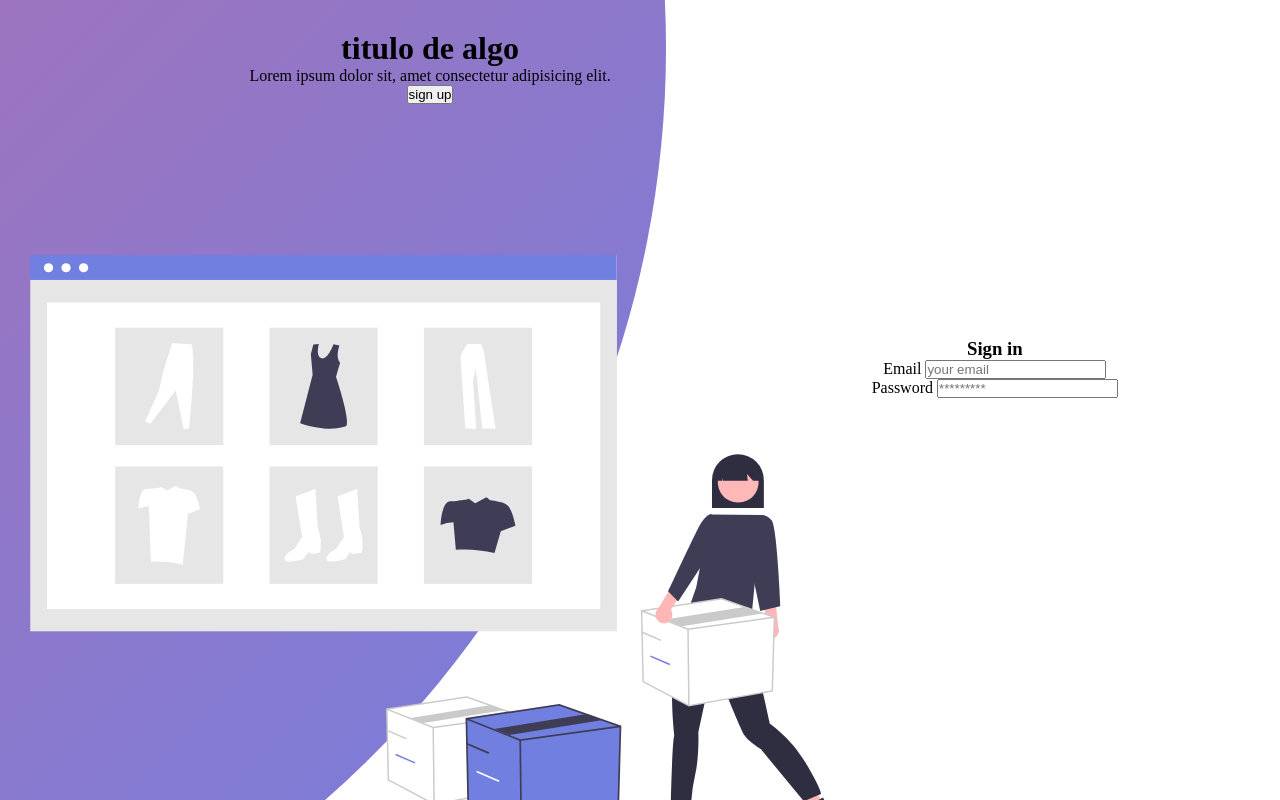
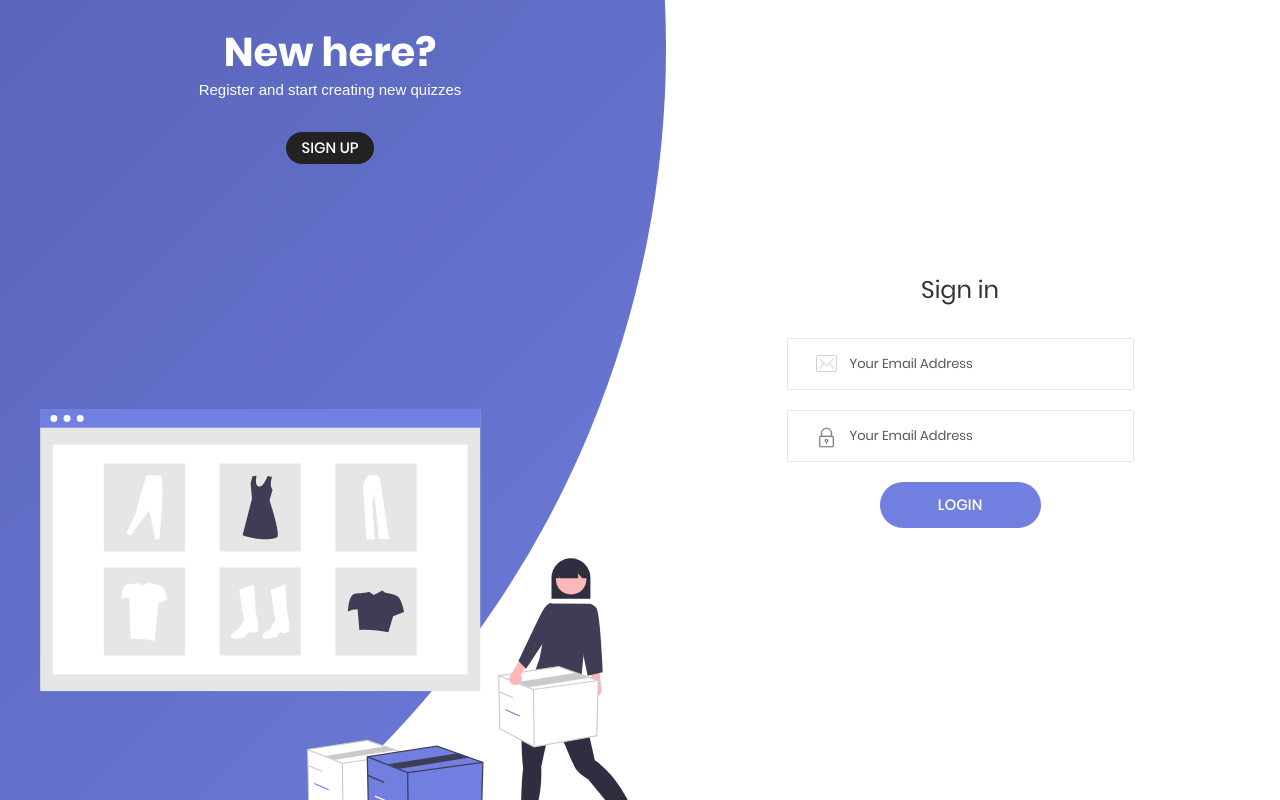
Before and after one commit to jagudelocastro19/TiendaVirtual, a PHP site: page /repo/Templay/cozastore/access.html in a window 1280 px wide. Run offline with PHP 8.4, Linux system fonts and the light colour scheme.

Commit message:
styles for access

```diff
--- a/Templay/cozastore/access.html
+++ b/Templay/cozastore/access.html
@@ -4,57 +4,154 @@
     <meta charset="UTF-8" />
     <meta http-equiv="X-UA-Compatible" content="IE=edge" />
     <meta name="viewport" content="width=device-width, initial-scale=1.0" />
-    <title>Document</title>
+    <title>Access</title>
+    <!--===============================================================================================-->
+    <link rel="icon" type="image/png" href="images/icons/favicon.png" />
+    <!--===============================================================================================-->
+    <link rel="stylesheet" type="text/css" href="vendor/bootstrap/css/bootstrap.min.css" />
+    <!--===============================================================================================-->
+    <link
+      rel="stylesheet"
+      type="text/css"
+      href="fonts/font-awesome-4.7.0/css/font-awesome.min.css"
+    />
+    <!--===============================================================================================-->
+    <link
+      rel="stylesheet"
+      type="text/css"
+      href="fonts/iconic/css/material-design-iconic-font.min.css"
+    />
+    <!--===============================================================================================-->
+    <link rel="stylesheet" type="text/css" href="fonts/linearicons-v1.0.0/icon-font.min.css" />
+    <!--===============================================================================================-->
+    <link rel="stylesheet" type="text/css" href="vendor/animate/animate.css" />
+    <!--===============================================================================================-->
+    <link rel="stylesheet" type="text/css" href="vendor/css-hamburgers/hamburgers.min.css" />
+    <!--===============================================================================================-->
+    <link rel="stylesheet" type="text/css" href="vendor/animsition/css/animsition.min.css" />
+    <!--===============================================================================================-->
+    <link rel="stylesheet" type="text/css" href="vendor/select2/select2.min.css" />
+    <!--===============================================================================================-->
+    <link rel="stylesheet" type="text/css" href="vendor/daterangepicker/daterangepicker.css" />
+    <!--===============================================================================================-->
+    <link rel="stylesheet" type="text/css" href="vendor/slick/slick.css" />
+    <!--===============================================================================================-->
+    <link rel="stylesheet" type="text/css" href="vendor/MagnificPopup/magnific-popup.css" />
+    <!--===============================================================================================-->
+    <link rel="stylesheet" type="text/css" href="vendor/perfect-scrollbar/perfect-scrollbar.css" />
+    <!--===============================================================================================-->
+    <link rel="stylesheet" type="text/css" href="css/util.css" />
+    <link rel="stylesheet" type="text/css" href="css/main.css" />
+    <!--===============================================================================================-->
     <link rel="stylesheet" href="./css/access.css" />
   </head>
   <body>
     <div class="container__access">
       <div class="signin-signup">
-        <form action="#" class="signup">
-          <h3>Sign up</h3>
-          <div class="container__label">
-            <label for="email">Email</label>
-            <input type="text" name="email" placeholder="your email" />
+        <form id="signup" class="signup">
+          <h3 class="mtext-105 cl2 txt-center p-b-30">Sign up</h3>
+          <div class="bor8 m-b-20 how-pos4-parent">
+            <input
+              class="stext-111 cl2 plh3 size-116 p-l-62 p-r-30"
+              type="text"
+              name="email"
+              placeholder="Your Email Address"
+            />
+            <img
+              class="how-pos4 pointer-none"
+              src="images/icons/icon-email.png"
+              alt="icon-email-signup"
+            />
           </div>
-          <div class="container__label">
-            <label for="password">Password</label>
-            <input type="password" name="password" placeholder="*********" />
+          <div class="bor8 m-b-20 how-pos4-parent">
+            <input
+              class="stext-111 cl2 plh3 size-116 p-l-62 p-r-30"
+              type="password"
+              name="password"
+              placeholder="Your Email Address"
+            />
+            <img
+              class="how-pos4 pointer-none"
+              src="images/icons/icon-password.png"
+              alt="icon-password-signup"
+            />
           </div>
-          <div class="container__label">
-            <label for="ConfirmPassword">Confirm Password</label>
-            <input type="password" name="ConfirmPassword" placeholder="*********" />
+          <div class="bor8 m-b-20 how-pos4-parent">
+            <input
+              class="stext-111 cl2 plh3 size-116 p-l-62 p-r-30"
+              type="password"
+              name="confirmPassword"
+              placeholder="Your Email Address"
+            />
+            <img
+              class="how-pos4 pointer-none"
+              src="images/icons/icon-password.png"
+              alt="icon-password-signup-record"
+            />
           </div>
+          <button
+            class="flex-c-m stext-101 cl0 size-101 bg1 bor1 hov-btn1 p-lr-15 trans-04 js-addcart-detail"
+          >
+            register
+          </button>
         </form>
 
-        <form action="#" class="signin">
-          <h3>Sign in</h3>
-          <div class="container__label">
-            <label for="email">Email</label>
-            <input type="text" name="email" placeholder="your email" />
+        <form id="signin" class="signin">
+          <h3 class="mtext-105 cl2 txt-center p-b-30">Sign in</h3>
+          <div class="bor8 m-b-20 how-pos4-parent">
+            <input
+              class="stext-111 cl2 plh3 size-116 p-l-62 p-r-30"
+              type="text"
+              name="email"
+              placeholder="Your Email Address"
+            />
+            <img class="how-pos4 pointer-none" src="images/icons/icon-email.png" alt="ICON" />
           </div>
-          <div class="container__label">
-            <label for="password">Password</label>
-            <input type="password" name="password" placeholder="*********" />
+          <div class="bor8 m-b-20 how-pos4-parent">
+            <input
+              class="stext-111 cl2 plh3 size-116 p-l-62 p-r-30"
+              type="password"
+              name="confirmPassword"
+              placeholder="Your Email Address"
+            />
+            <img
+              class="how-pos4 pointer-none"
+              src="images/icons/icon-password.png"
+              alt="icon-password-signup-record"
+            />
           </div>
+          <button
+            class="flex-c-m stext-101 cl0 size-101 bg1 bor1 hov-btn1 p-lr-15 trans-04 js-addcart-detail"
+          >
+            login
+          </button>
         </form>
       </div>
 
       <div class="panel panel-signin">
         <div>
-          <h1>titulo de algo</h1>
-          <p>Lorem ipsum dolor sit, amet consectetur adipisicing elit.</p>
-          <button class="toggle-btn">sign up</button>
+          <h1 class="cl0 txt-center">New here?</h1>
+          <p class="cl0 p-b-30 p-t-5">Register and start creating new quizzes</p>
+          <button
+            class="toggle-btn stext-101 cl0 size-100 bg3 bor1 hov-btn3 p-lr-15 trans-04 pointer"
+          >
+            sign up
+          </button>
         </div>
         <img src="./images/access/signin.svg" alt="signin" />
       </div>
 
       <div class="panel panel-signup">
         <div>
-          <h1>titulo de algo</h1>
-          <p>Lorem ipsum dolor sit, amet consectetur adipisicing elit.</p>
-          <button class="toggle-btn">sign in</button>
+          <h1 class="cl0 txt-center">You have an account?</h1>
+          <p class="cl0 p-b-30">Login to buy more of our products</p>
+          <button
+            class="toggle-btn stext-101 cl0 size-100 bg3 bor1 hov-btn3 p-lr-15 trans-04 pointer"
+          >
+            sign in
+          </button>
         </div>
-        <img src="./images/access/signin.svg" alt="signin" />
+        <img src="./images/access/signup.svg" alt="signin" />
       </div>
     </div>
 
--- a/Templay/cozastore/css/access.css
+++ b/Templay/cozastore/css/access.css
@@ -17,7 +17,7 @@
   width: 2000px;
   height: 2000px;
   border-radius: 50%;
-  background: linear-gradient(-45deg, #717fe0, #d66693);
+  background: linear-gradient(-45deg, #717fe0, #384285);
   top: 6%;
   right: 48%;
   transform: translateY(-50%);
@@ -27,29 +27,44 @@
 
 .signin-signup {
   position: absolute;
-  top: 0;
-  right: 0;
-  bottom: 0;
-  display: flex;
-  justify-content: center;
-  align-items: center;
-  transform: translate(-162px, -32px);
-  transition: transform 1s ease-in-out;
+  top: 50%;
+  left: 50%;
+  transform: translate(0, -50%);
+  width: 50%;
+  display: grid;
+  grid-template-columns: 1fr;
+  transition: 1s 0.7s ease-in-out;
 }
 
-form {
-  text-align: center;
+.signin,
+.signup {
+  display: flex;
+  align-items: center;
+  justify-content: center;
+  flex-direction: column;
+  padding: 0 5rem;
+  overflow: hidden;
+  grid-column: 1 / 2;
+  grid-row: 1 / 2;
+  background: #fff;
+}
+
+form img {
+  width: 21px;
+  cursor: pointer;
+  opacity: 0.5;
 }
 
 .signup {
-  /* display: none; */
-  visibility: hidden;
-  transition: .2s .7s ease-in-out;
+  z-index: 0;
+  opacity: 0;
+  transition: 0.2s 0.7s ease-in-out;
 }
 
 .signin {
-  visibility: visible;
-  transition: .2s .7s ease-in-out;
+  z-index: 1;
+  opacity: 1;
+  transition: 0.2s 0.7s ease-in-out;
 }
 
 .panel {
@@ -68,6 +83,17 @@ form {
 .panel div {
   margin-bottom: 20px;
 }
+
+.panel div h1 {
+  font-family: Poppins-Bold;
+  font-size: 40px;
+  line-height: 1.1;
+}
+
+.panel .toggle-btn {
+  padding: 5px 15px;
+}
+
 /*
   panel signin
 */
@@ -77,23 +103,24 @@ form {
 }
 
 .panel-signin img {
+  transform: translate(10px, 10px);
+  transition: all 1.5s ease-in-out;
   width: 50rem;
 }
 
-/* para la animacion*/
-/* .panel-signup {
-  right: 20px;
-  left: 615px;
-} */
-
+/*
+  panel signup
+*/
 .panel-signup {
   transform: translateX(200vw);
   opacity: 0;
   right: 10px;
-  transition: all 2s ease-in-out;
+  transition: transform 2s ease-in-out;
 }
 
 .panel-signup img {
+  transform: translateX(200vw);
+  transition: all 1.5s ease-in-out;
   width: 50rem;
 }
 
@@ -106,15 +133,21 @@ form {
 }
 
 .container__access.signup-show .signin-signup {
-  transform: translate(-653px, -32px);
+  left: 0%;
 }
 
 .container__access.signup-show .signup {
-  visibility: visible;
+  z-index: 1;
+  opacity: 1;
 }
 
 .container__access.signup-show .signin {
-  visibility: hidden;
+  z-index: 0;
+  opacity: 0;
+}
+
+.container__access.signup-show .panel-signin img {
+  transform: translateX(-100vw);
 }
 
 .container__access.signup-show .panel-signin {
@@ -126,3 +159,89 @@ form {
   transform: translateX(0);
   opacity: 1;
 }
+
+.container__access.signup-show .panel-signup img {
+  transform: translateX(0);
+}
+
+@media (max-width: 1286px) {
+  .panel-signup img,
+  .panel-signin img {
+    width: 40rem;
+  }
+}
+
+@media (max-width: 1150px) {
+  .panel-signup img,
+  .panel-signin img {
+    width: 35rem;
+  }
+}
+
+@media (max-width: 950px) {
+  .container {
+    height: 100vh;
+  }
+  .container__access::before {
+    width: 1500px;
+    height: 1500px;
+    left: 50%;
+    bottom: 68%;
+    transform: translateX(-50%);
+    right: initial;
+    top: initial;
+    transition: all 2s ease-in-out;
+  }
+
+  .signin-signup {
+    width: 100%;
+    left: 0;
+    transform: translate(0, -10%);
+  }
+
+  .signin-signup form {
+    padding: 0;
+  }
+
+  .panel {
+    width: 100%;
+    bottom: auto;
+    height: auto;
+    margin: 0;
+  }
+
+  .panel img {
+    display: none;
+  }
+
+  .panel-signin {
+    transform: translateY(10px);
+  }
+
+  .panel-signup {
+    transform: translateY(100vh);
+  }
+
+  .container__access.signup-show .signin-signup {
+    top: 10%;
+  }
+
+  .container__access.signup-show .panel-signin {
+    transform: translateY(-100vh);
+  }
+
+  .container__access.signup-show .panel-signup {
+    transform: translateY(80vh);
+  }
+
+  .container__access.signup-show::before {
+    transform: translate(-50%, 100%);
+    bottom: 35%;
+  }
+}
+
+@media (max-width: 450px) {
+  .container__access.signup-show .panel-signup {
+    transform: translateY(70vh);
+  }
+}
```
Also changed, not shown: Templay/cozastore/js/access.js (+14 -0 lines), Templay/cozastore/images/access/signup.svg (added), Templay/cozastore/images/icons/icon-password.png (added).
